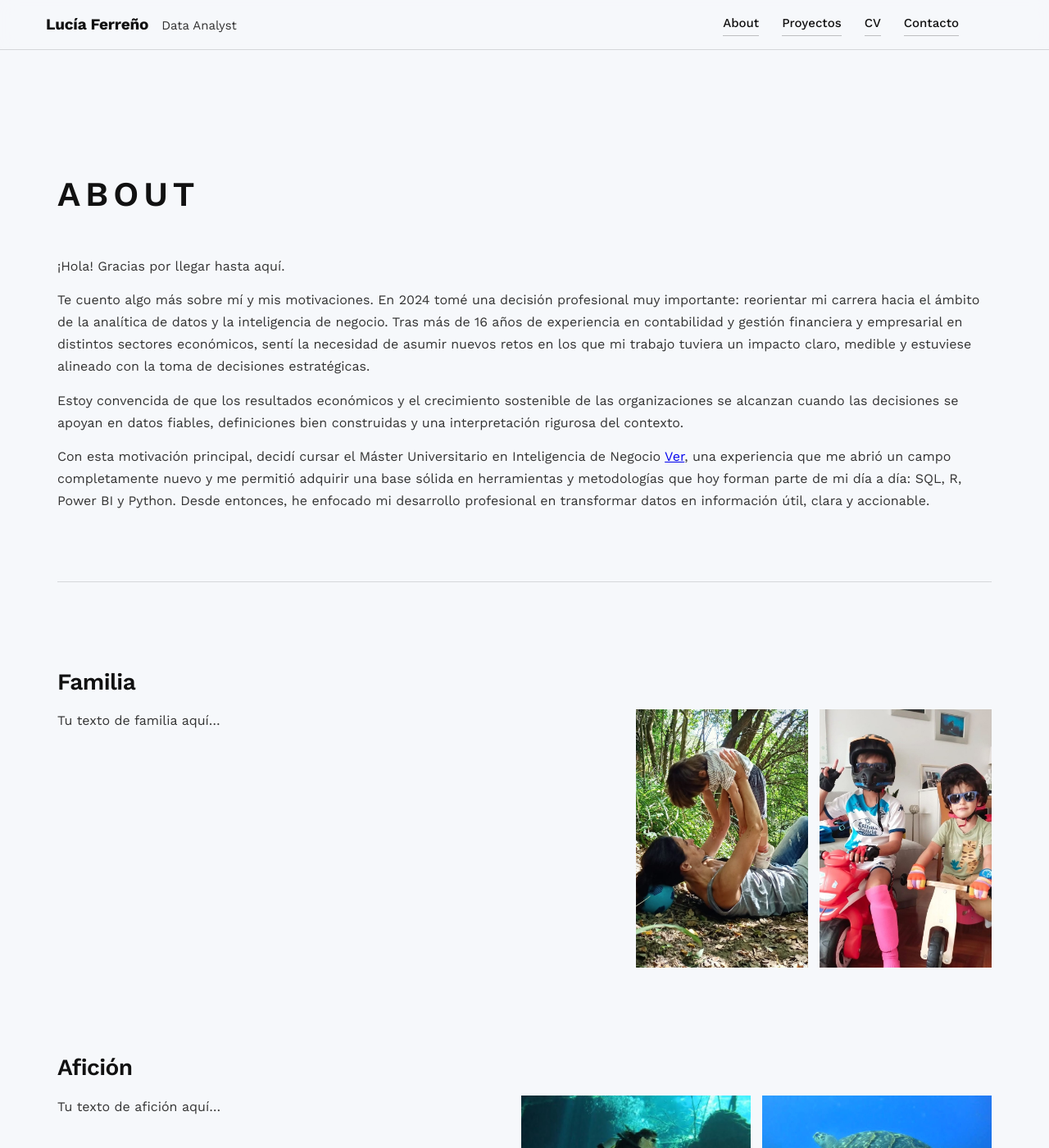
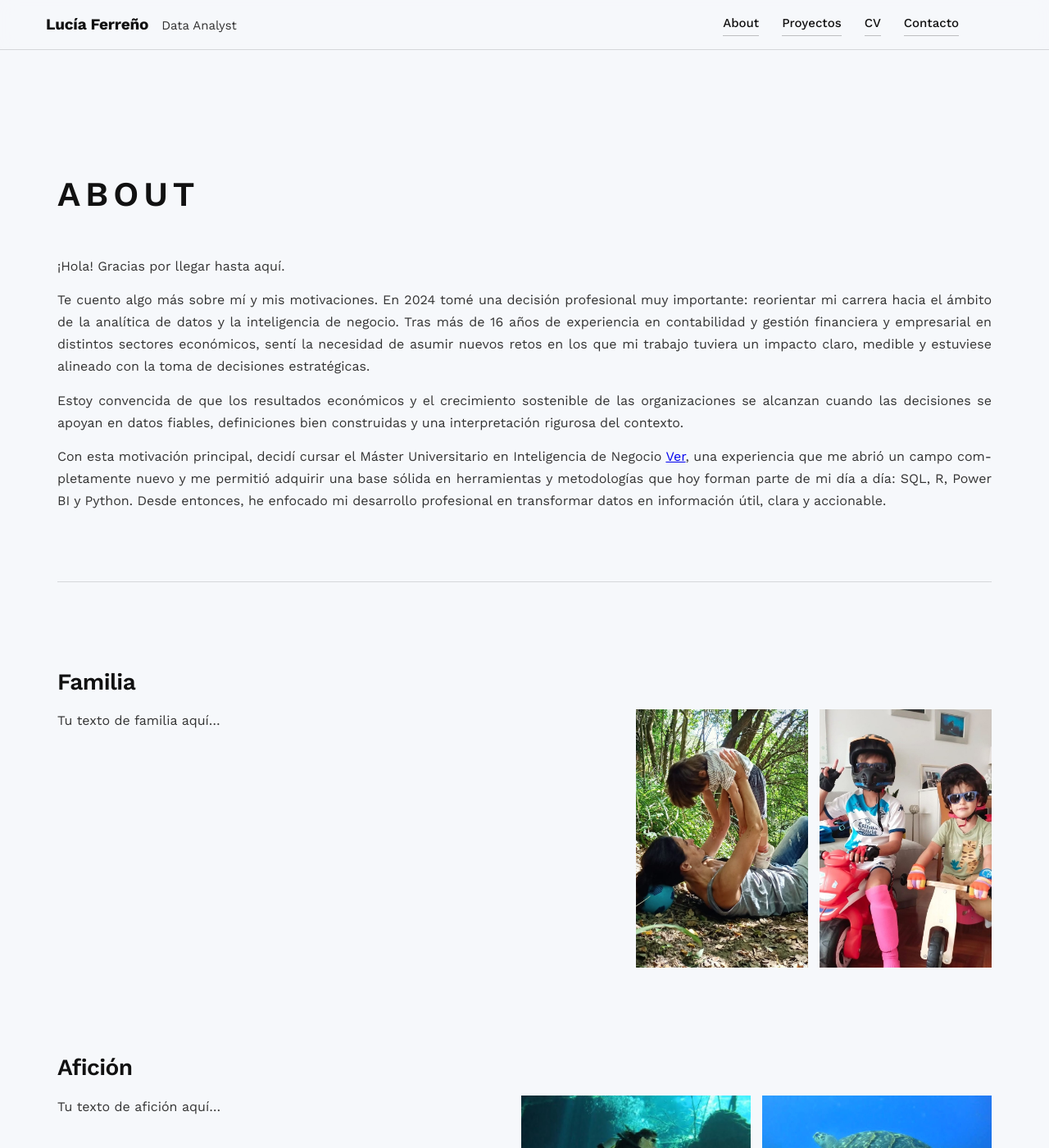
Before and after one commit to lucia-ferreno-pico/Portfolio, a Jekyll site: the page built from about.md, in a window 1280 px wide and 1400 px high. Shown: the whole window at 82% size. Built offline with Jekyll 4.4.1, drawn with Linux system fonts in a browser that asks for light colours.

Commit message:
Update main.css

```diff
--- a/assets/css/main.css
+++ b/assets/css/main.css
@@ -1359,6 +1359,11 @@ projects-page .projects-title{
   width: 280px;
   height: 187px;        /* 280 * (2/3) ≈ 186.7 */
 }
+.about-page p{
+  text-align: justify;
+  text-justify: inter-word;   /* mejor reparto entre palabras (cuando el navegador lo soporte) */
+  hyphens: auto;              /* evita ríos de espacio si el navegador/idioma lo permite */
+}
 
 /* Responsive: en móvil apila y centra */
 @media (max-width: 900px){
```
